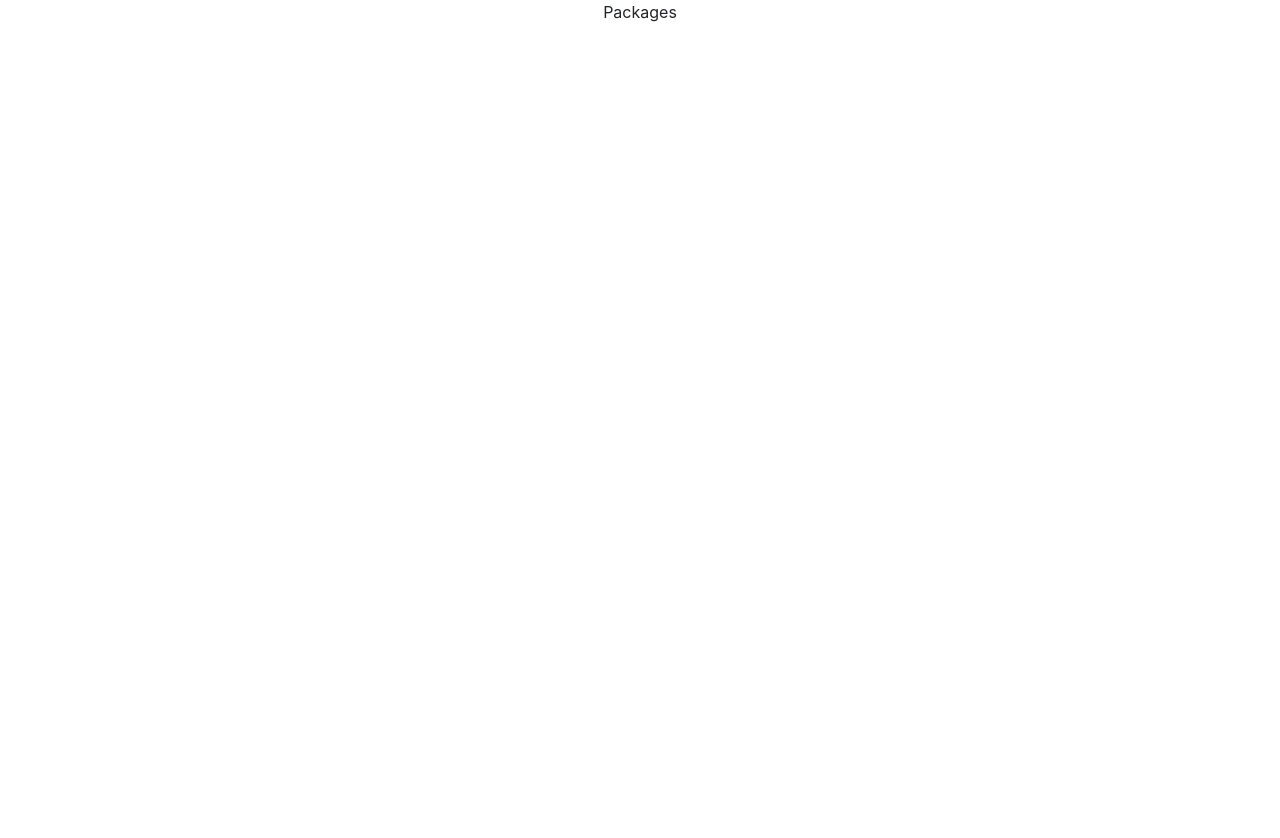
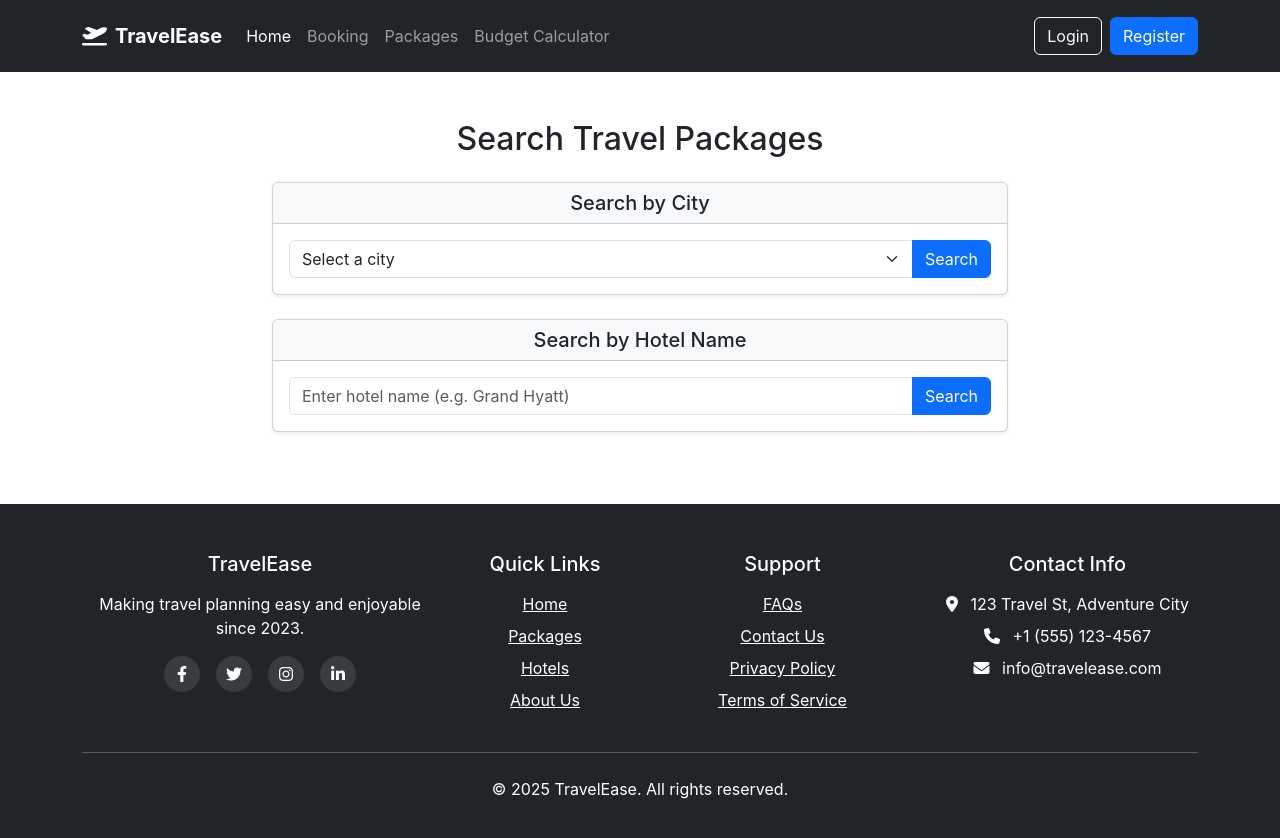
Before and after one commit to AnjanaTharanga24/travel-ease, a React (Create React App) app in the folder frontend/: page /packages in a window 1280 px wide. Shown: the top 838 px of the page. Before the commit the page ends 800 px from the top, so only its background shows below. Built offline with nearby package versions, Linux system fonts and the light colour scheme.

Commit message:
connect backend for travel packages

```diff
--- a/frontend/src/pages/Packages.jsx
+++ b/frontend/src/pages/Packages.jsx
@@ -1,7 +1,184 @@
-import React from 'react'
+import React, { useState } from "react";
+import Navbar from "../components/Navbar";
+import Footer from "../components/Footer";
 
 export default function Packages() {
+  const [selectedCity, setSelectedCity] = useState("");
+  const [hotelQuery, setHotelQuery] = useState("");
+  const [packages, setPackages] = useState([]);
+  const [loading, setLoading] = useState(false);
+  const [error, setError] = useState(null);
+  const [activeSearch, setActiveSearch] = useState(null);
+  const [cities] = useState(['Colombo', 'Kandy', 'Galle', 'Nuwara Eliya']);
+
+  const searchByCity = async (e) => {
+    e.preventDefault();
+    if (!selectedCity) return;
+
+    setLoading(true);
+    setError(null);
+    setActiveSearch('city');
+
+    try {
+      const response = await fetch(`http://localhost:8080/packages/city/${selectedCity}`);
+      if (!response.ok) {
+        throw new Error(`No packages found for ${selectedCity}`);
+      }
+      const data = await response.json();
+      setPackages(data);
+    } catch (err) {
+      setError(err.message);
+      setPackages([]);
+    } finally {
+      setLoading(false);
+    }
+  };
+
+  const searchByHotel = async (e) => {
+    e.preventDefault();
+    if (!hotelQuery.trim()) return;
+
+    setLoading(true);
+    setError(null);
+    setActiveSearch('hotel');
+
+    try {
+      const response = await fetch(`http://localhost:8080/packages/hotel/${hotelQuery}`);
+      if (!response.ok) {
+        throw new Error(`No packages found for ${hotelQuery}`);
+      }
+      const data = await response.json();
+      setPackages(data);
+    } catch (err) {
+      setError(err.message);
+      setPackages([]);
+    } finally {
+      setLoading(false);
+    }
+  };
+
   return (
-    <div>Packages</div>
-  )
+    <div className="d-flex flex-column min-vh-100">
+      <Navbar />
+
+      <main className="container my-5 flex-grow-1">
+        <div className="row justify-content-center">
+          <div className="col-md-8">
+            <h2 className="mb-4 text-center">Search Travel Packages</h2>
+
+            <div className="card shadow-sm mb-4">
+              <div className="card-header bg-light">
+                <h3 className="h5 mb-0">Search by City</h3>
+              </div>
+              <div className="card-body">
+                <form onSubmit={searchByCity}>
+                  <div className="input-group">
+                    <select
+                      className="form-select"
+                      value={selectedCity}
+                      onChange={(e) => setSelectedCity(e.target.value)}
+                      disabled={loading && activeSearch !== 'city'}
+                      required
+                    >
+                      <option value="">Select a city</option>
+                      {cities.map((city) => (
+                        <option key={city} value={city}>{city}</option>
+                      ))}
+                    </select>
+                    <button
+                      type="submit"
+                      className="btn btn-primary"
+                      disabled={loading && activeSearch !== 'city'}
+                    >
+                      {loading && activeSearch === 'city' ? 'Searching...' : 'Search'}
+                    </button>
+                  </div>
+                </form>
+              </div>
+            </div>
+
+            <div className="card shadow-sm mb-4">
+              <div className="card-header bg-light">
+                <h3 className="h5 mb-0">Search by Hotel Name</h3>
+              </div>
+              <div className="card-body">
+                <form onSubmit={searchByHotel}>
+                  <div className="input-group">
+                    <input
+                      type="text"
+                      className="form-control"
+                      placeholder="Enter hotel name (e.g. Grand Hyatt)"
+                      value={hotelQuery}
+                      onChange={(e) => setHotelQuery(e.target.value)}
+                      disabled={loading && activeSearch !== 'hotel'}
+                    />
+                    <button
+                      type="submit"
+                      className="btn btn-primary"
+                      disabled={loading && activeSearch !== 'hotel'}
+                    >
+                      {loading && activeSearch === 'hotel' ? 'Searching...' : 'Search'}
+                    </button>
+                  </div>
+                </form>
+              </div>
+            </div>
+
+            <div className="mt-4">
+              {error && (
+                <div className="alert alert-danger">
+                  {error}
+                </div>
+              )}
+
+              {packages.length > 0 && (
+                <div className="card shadow-sm">
+                  <div className="card-header bg-light">
+                    <h3 className="h5 mb-0">
+                      {activeSearch === 'city'
+                        ? `Packages in ${selectedCity}`
+                        : `Packages at ${hotelQuery}`}
+                    </h3>
+                  </div>
+
+                  <div className="card-body p-0">
+                    <div className="list-group list-group-flush">
+                      {packages.map((pkg) => (
+                        <div key={pkg.id} className="list-group-item p-4">
+                          <div className="d-flex justify-content-between align-items-start">
+                            <div>
+                              <h4 className="h5">{pkg.packageName}</h4>
+                              <p className="text-muted mb-1">
+                                <i className="bi bi-geo-alt-fill me-2"></i>
+                                {pkg.destination}
+                              </p>
+                              <p className="text-muted mb-2">
+                                <i className="bi bi-building me-2"></i>
+                                {pkg.hotelName}
+                              </p>
+                              <p className="mb-2">{pkg.description}</p>
+                            </div>
+                            <div className="text-end">
+                              <span className="h4 text-primary">${pkg.price}</span>
+                              <div className="mt-2">
+                                <button className="btn btn-sm btn-outline-primary">
+                                  View Details
+                                </button>
+                              </div>
+                            </div>
+                          </div>
+                        </div>
+                      ))}
+                    </div>
+                  </div>
+                </div>
+              )}
+            </div>
+          </div>
+        </div>
+      </main>
+
+      <Footer />
+    </div>
+  );
 }
```
